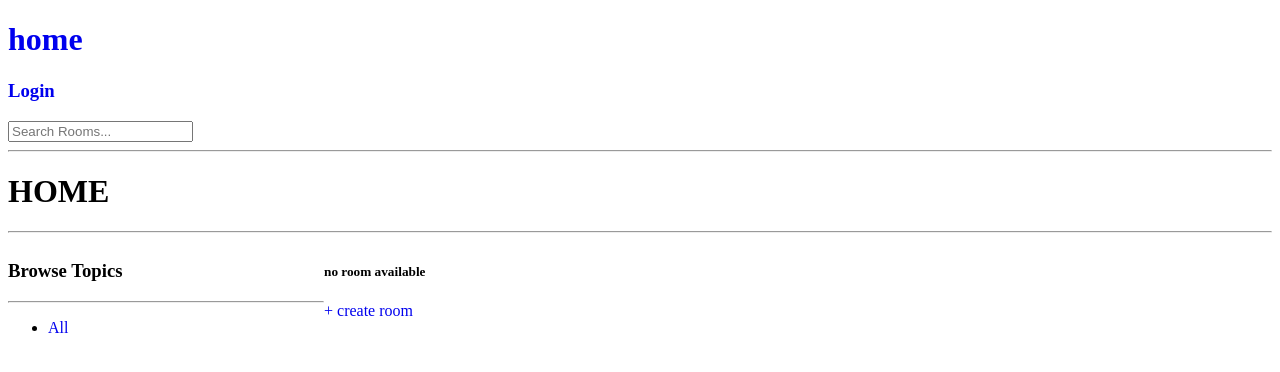
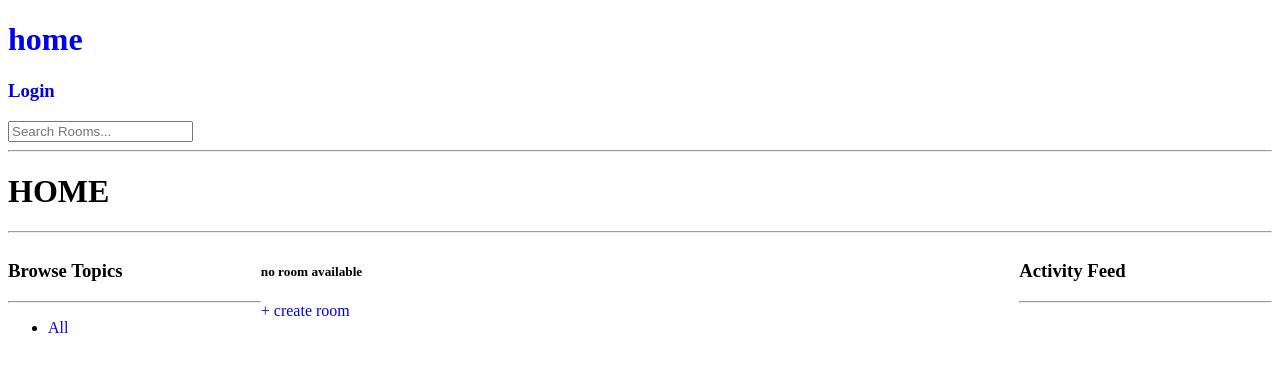
Before and after one commit to NerdPlayground/studytime, a Django app: page / in a window 1280 px wide. Shown: the top 372 px of the page. Run offline with Django 4.2, Linux system fonts and the light colour scheme; data that the repository does not hold is empty; parts of the project's set-up code (start-up, migrations or seed data) failed here and were passed over.

Commit message:
chore (Rooms) : add user activity feed

```diff
--- a/rooms/templates/rooms/home.html
+++ b/rooms/templates/rooms/home.html
@@ -6,7 +6,7 @@
     .home-container
     {
         display: grid;
-        grid-template-columns: 1fr 3fr;
+        grid-template-columns: 1fr 3fr 1fr;
     }
     a
     {
@@ -18,23 +18,7 @@
 <hr/>
 <div class="home-container">
     <div>
-        <h3>Browse Topics</h3>
-        <hr/>
-        <ul>
-            <div>
-                <li>
-                    <a href="{% url 'home' %}">All</a>
-                </li>
-            </div>
-
-            {% for topic in topics %}
-                <div>
-                    <li>
-                        <a href="{% url 'home' %}?query={{topic.name}}">{{topic.name}}</a>
-                    </li>
-                </div>
-            {% endfor %}
-        </ul>
+        {% include 'topics.html' %}
     </div>
 
     <div>
@@ -49,24 +33,12 @@
         </h5>
         <a href="{% url 'create-room' %}">+ create room</a>
         <div>
-            <ol>
-                {% for room in rooms %}
-                    <div>
-                        <span>@{{room.host}}</span>
-                        <li>
-                            <a href="{% url 'room' room.id %}">{{room.name}}</a>
-                        </li>
-                        <small>{{room.topic.name}}</small><br/><br/>
+            {% include 'feed.html' %}
+        </div>
+    </div>
 
-                        {% if request.user == room.host %}
-                            <a href="{% url 'edit-room' room.id %}">edit room</a><br/>
-                            <a href="{% url 'delete-room' room.id %}">delete room</a><br/>
-                        {% endif %}
-                        <hr/>
-                    </div>
-                {% endfor %}
-            </ol>
-        </div>
+    <div>
+        {% include 'activities.html' %}
     </div>
 </div>
 
--- a/rooms/views.py
+++ b/rooms/views.py
@@ -15,7 +15,15 @@ def home(request):
         Q(description__icontains=query)
     )
     topics= Topic.objects.all()
-    context= {"rooms":rooms,"topics":topics,"room_count":rooms.count()}
+    activities= Contribution.objects.filter(
+        Q(room__topic__name__icontains=query)
+    ).order_by('-created')
+    context= {
+        "rooms":rooms,
+        "topics":topics,
+        "activities":activities,
+        "room_count":rooms.count()
+    }
     return render(request,'rooms/home.html',context)
 
 def room(request,pk):
--- /dev/null
+++ b/templates/activities.html
@@ -0,0 +1,14 @@
+<h3>Activity Feed</h3>
+<hr/>
+{% for activity in activities %}
+    <div>
+        <small>@{{activity.user}} {{activity.created|timesince}}</small>
+        <p>contributed to "{{activity.room}}" under topic "{{activity.room.topic}}"</p>
+        <p>{{activity.body}}</p>
+
+        {% if request.user == activity.user %}
+            <a href="{% url 'delete-contribution' activity.id %}">Delete</a>
+        {% endif %}
+        <hr/>
+    </div>
+{% endfor %}
--- /dev/null
+++ b/templates/feed.html
@@ -0,0 +1,17 @@
+<ol>
+    {% for room in rooms %}
+        <div>
+            <span>@{{room.host}}</span>
+            <li>
+                <a href="{% url 'room' room.id %}">{{room.name}}</a>
+            </li>
+            <small>{{room.topic.name}}</small><br/><br/>
+
+            {% if request.user == room.host %}
+                <a href="{% url 'edit-room' room.id %}">edit room</a><br/>
+                <a href="{% url 'delete-room' room.id %}">delete room</a><br/>
+            {% endif %}
+            <hr/>
+        </div>
+    {% endfor %}
+</ol>
--- /dev/null
+++ b/templates/topics.html
@@ -0,0 +1,17 @@
+<h3>Browse Topics</h3>
+<hr/>
+<ul>
+    <div>
+        <li>
+            <a href="{% url 'home' %}">All</a>
+        </li>
+    </div>
+
+    {% for topic in topics %}
+        <div>
+            <li>
+                <a href="{% url 'home' %}?query={{topic.name}}">{{topic.name}}</a>
+            </li>
+        </div>
+    {% endfor %}
+</ul>
```
